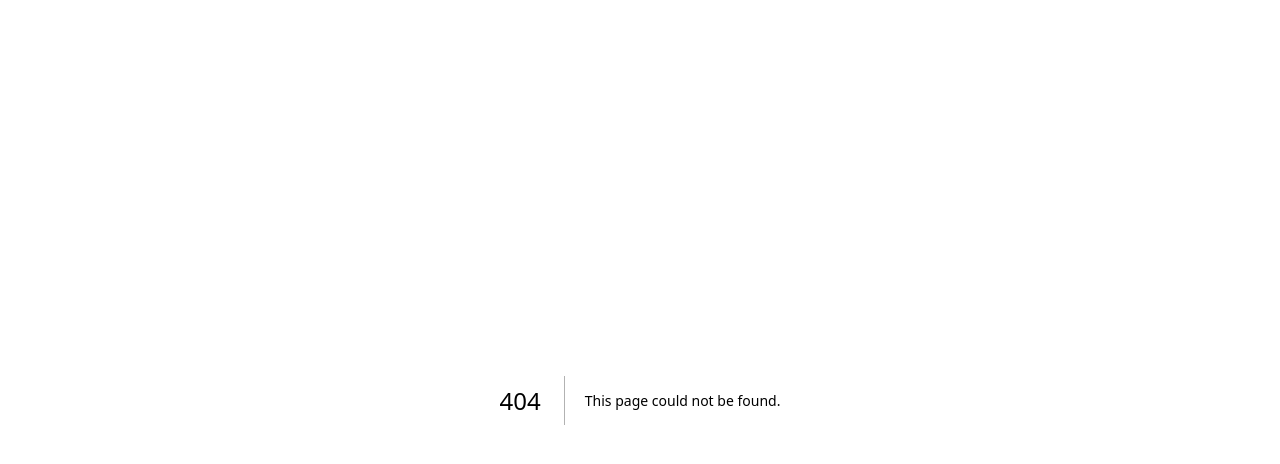
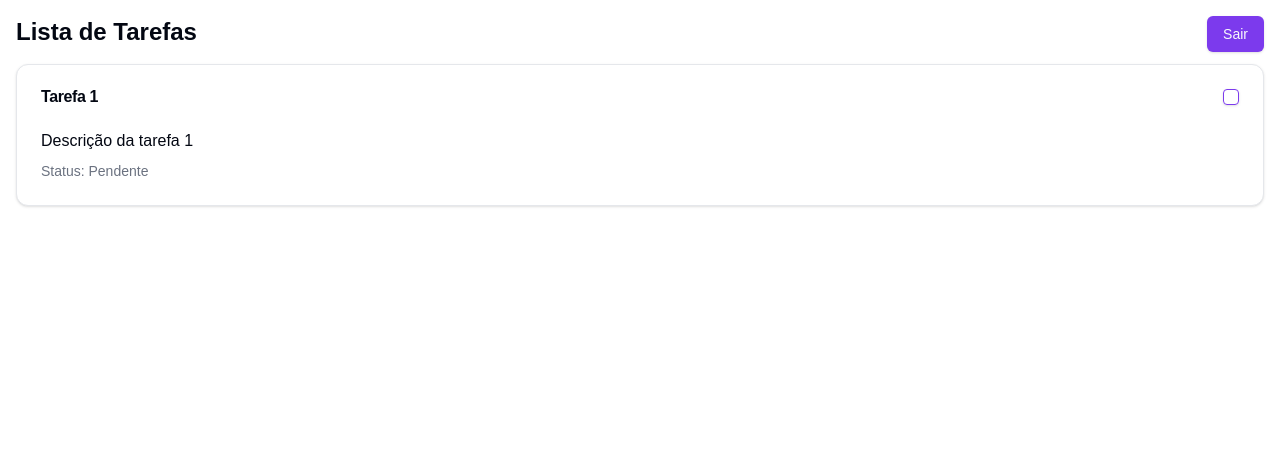
Before and after one commit to websam2/dashboard-tarefa, a Next.js app: page /dashboard in a window 1280 px wide. Before the commit this address had no page. Shown: the top 464 px of the page. Built offline with nearby package versions, Linux system fonts and the light colour scheme.

Commit message:
fix: correção dos locais entre a página e component

```diff
--- /dev/null
+++ b/app/dashboard/page.tsx
@@ -0,0 +1,11 @@
+"use client";
+
+import TaskList from "@/components/TaskList";
+
+export default function Dashboard() {
+	return (
+		<>
+			<TaskList />
+		</>
+	);
+}
--- a/components/LoginPage.tsx
+++ b/components/LoginPage.tsx
@@ -26,7 +26,7 @@ export default function LoginPage() {
 	//acessando a página principal
 	useEffect(() => {
 		if (isLoggedIn) {
-			router.push("/tasklist");
+			router.push("/dashboard");
 		}
 	}, [isLoggedIn, router]);
 
```
Also changed, not shown: components/TaskList.tsx (line endings or trailing spaces).
